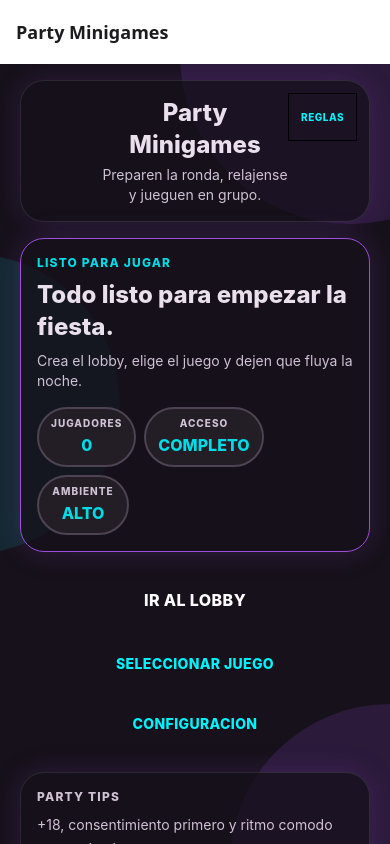
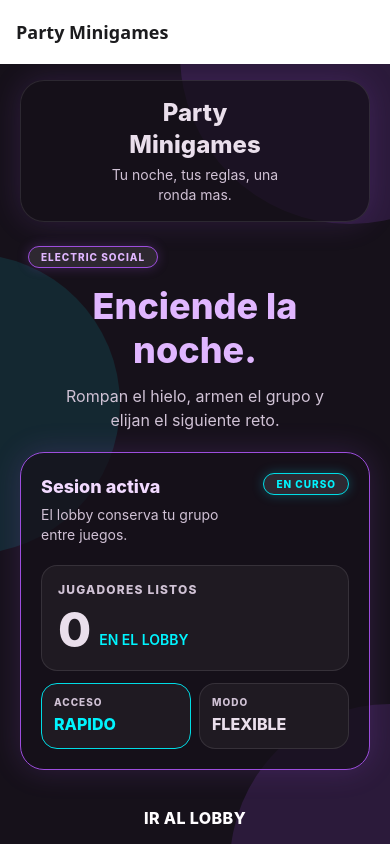
Before and after one commit to davidreyesga/party-minigames, a React Native app in the folder app/: screen /Home in a window 390 px wide. Built offline with nearby package versions, Linux system fonts and the light colour scheme.

Commit message:
style: migrate home screen to electric social

```diff
--- a/app/src/screens/HomeScreen.tsx
+++ b/app/src/screens/HomeScreen.tsx
@@ -4,30 +4,38 @@ import { Text, View } from "react-native";
 import type { RootStackParamList } from "../app/navigation.types";
 import { useSessionStore } from "../store/session.store";
 
+import { PrimaryButtonGiant, SecondaryButton } from "../components/ui/Button";
+import Card from "../components/ui/Card";
+import GameBadge from "../components/ui/GameBadge";
+import Header from "../components/ui/Header";
 import Screen from "../components/ui/Screen";
-import Header from "../components/ui/Header";
-import Card from "../components/ui/Card";
-import { PrimaryButtonGiant, SecondaryButton } from "../components/ui/Button";
 import { colors, radius } from "../theme/tokens";
 
 type Props = NativeStackScreenProps<RootStackParamList, "Home">;
 
-function StatChip({ label, value }: { label: string; value: string }) {
+function SessionMetric({
+  label,
+  value,
+  accent = false,
+}: {
+  label: string;
+  value: string;
+  accent?: boolean;
+}) {
   return (
     <View
-      className="items-center justify-center px-3 py-2"
+      className="min-w-[104px] flex-1 px-3 py-3"
       style={{
-        backgroundColor: colors.surface2,
-        borderRadius: radius.pill,
-        borderWidth: 2,
-        borderColor: colors.border,
-        minWidth: 92,
+        backgroundColor: colors.surfaceLow,
+        borderColor: accent ? colors.cyanDim : colors.innerBorder,
+        borderRadius: radius.default,
+        borderWidth: 1,
       }}
     >
       <Text className="text-[10px] font-extrabold tracking-widest" style={{ color: colors.textMuted }}>
         {label}
       </Text>
-      <Text className="mt-1 text-base font-extrabold" style={{ color: colors.glow }}>
+      <Text className="mt-1 text-base font-extrabold" style={{ color: accent ? colors.cyan : colors.text }}>
         {value}
       </Text>
     </View>
@@ -39,45 +47,78 @@ export default function HomeScreen({ navigation }: Props) {
 
   return (
     <Screen scroll>
-      <Header
-        title="Party Minigames"
-        subtitle="Preparen la ronda, relajense y jueguen en grupo."
-        onRulesPress={() => {}}
-      />
+      <Header title="Party Minigames" subtitle="Tu noche, tus reglas, una ronda mas." />
 
-      <Card className="p-4" glow>
-        <Text className="text-xs font-extrabold tracking-widest" style={{ color: colors.glow }}>
-          LISTO PARA JUGAR
+      <View className="items-center px-2 pb-5 pt-2">
+        <GameBadge label="Electric Social" tone="primary" selected />
+        <Text
+          className="mt-4 text-center text-4xl font-extrabold leading-[44px]"
+          style={{ color: colors.primary }}
+        >
+          Enciende la noche.
         </Text>
-        <Text className="mt-2 text-2xl font-extrabold leading-8" style={{ color: colors.text }}>
-          Todo listo para empezar la fiesta.
+        <Text className="mt-3 max-w-[300px] text-center text-base leading-6" style={{ color: colors.textMuted }}>
+          Rompan el hielo, armen el grupo y elijan el siguiente reto.
         </Text>
-        <Text className="mt-2 text-sm" style={{ color: colors.textMuted }}>
-          Crea el lobby, elige el juego y dejen que fluya la noche.
-        </Text>
+      </View>
 
-        <View className="mt-4 flex-row flex-wrap gap-2">
-          <StatChip label="JUGADORES" value={String(playersCount)} />
-          <StatChip label="ACCESO" value="COMPLETO" />
-          <StatChip label="AMBIENTE" value="ALTO" />
+      <Card className="p-5" glow>
+        <View className="flex-row items-center justify-between gap-3">
+          <View className="flex-1">
+            <Text className="text-lg font-extrabold" style={{ color: colors.primaryFixed }}>
+              Sesion activa
+            </Text>
+            <Text className="mt-1 text-sm leading-5" style={{ color: colors.textMuted }}>
+              El lobby conserva tu grupo entre juegos.
+            </Text>
+          </View>
+          <GameBadge label="En curso" tone="cyan" selected />
+        </View>
+
+        <View
+          className="mt-5 px-4 py-4"
+          style={{
+            backgroundColor: colors.surfaceLow,
+            borderColor: colors.innerBorder,
+            borderRadius: radius.default,
+            borderWidth: 1,
+          }}
+        >
+          <Text className="text-xs font-extrabold tracking-widest" style={{ color: colors.textMuted }}>
+            JUGADORES LISTOS
+          </Text>
+          <View className="mt-2 flex-row items-end gap-2">
+            <Text className="text-5xl font-extrabold" style={{ color: colors.text }}>
+              {playersCount}
+            </Text>
+            <Text className="pb-1 text-sm font-semibold" style={{ color: colors.cyan }}>
+              EN EL LOBBY
+            </Text>
+          </View>
+        </View>
+
+        <View className="mt-3 flex-row flex-wrap gap-2">
+          <SessionMetric label="ACCESO" value="RAPIDO" accent />
+          <SessionMetric label="MODO" value="FLEXIBLE" />
         </View>
       </Card>
 
       <View className="mt-5 gap-3">
         <PrimaryButtonGiant label="IR AL LOBBY" onPress={() => navigation.navigate("Lobby")} />
-        <SecondaryButton label="SELECCIONAR JUEGO" onPress={() => navigation.navigate("Games")} />
-        <SecondaryButton label="CONFIGURACION" onPress={() => navigation.navigate("Settings")} />
+        <View className="flex-row gap-3">
+          <View className="flex-1">
+            <SecondaryButton label="VER JUEGOS" onPress={() => navigation.navigate("Games")} />
+          </View>
+          <View className="flex-1">
+            <SecondaryButton label="AJUSTES" onPress={() => navigation.navigate("Settings")} />
+          </View>
+        </View>
       </View>
 
-      <View className="mt-6">
-        <Card className="p-4">
-          <Text className="text-xs font-extrabold tracking-widest" style={{ color: colors.textMuted }}>
-            PARTY TIPS
-          </Text>
-          <Text className="mt-2 text-sm leading-6" style={{ color: colors.textMuted }}>
-            +18, consentimiento primero y ritmo comodo para todo el grupo.
-          </Text>
-        </Card>
+      <View className="mt-7 px-3 pb-3">
+        <Text className="text-center text-xs leading-5" style={{ color: colors.outline }}>
+          +18. Consentimiento primero. Uso responsable y modo sin alcohol disponible.
+        </Text>
       </View>
     </Screen>
   );
```
